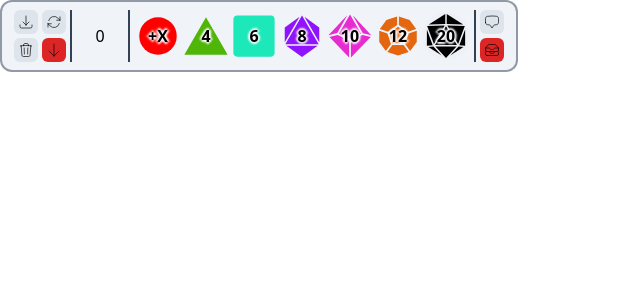
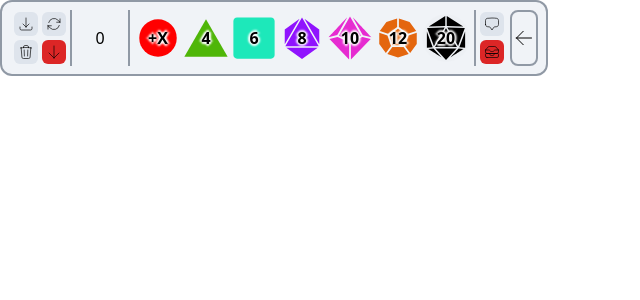
Before and after one commit to Lethargie1/Maptool-DiceTray, a Svelte app: page / in a window 1280 px wide. Shown: the top 300 px of the page, without its empty margins (0-640 px from the left). Built offline with nearby package versions, Linux system fonts and the light colour scheme; the HTML template or start-up script is replaced by a standard one.

Commit message:
Can now minimize control bar

```diff
--- a/src/UI/HorizontalControlBar.svelte
+++ b/src/UI/HorizontalControlBar.svelte
@@ -3,16 +3,15 @@
     import TrayControl from "./TrayControl.svelte";
     import DiceAdder from "./DiceAdder.svelte";
     import MetaControl from "./MetaControl.svelte";
-    import { slide } from 'svelte/transition';
+    import { slide } from "svelte/transition";
+    import Icon from "./Icon.svelte"
     let trayContent = getContext("trayContent");
 
     export let displayTray = false;
     export let displaySaved = false;
-
-
-
-
-
+    let savedDisplay = 0;
+    let showControls = true;
+    $: iconName = showControls ? "arrowleft" : "arrowright"
     let trayName;
     let sendToChat;
     const unsubscribe = trayContent.subscribe((value) => {
@@ -27,26 +26,88 @@
         (previousTotal, currentDice) => previousTotal + currentDice.value,
         0
     );
+
+    function horizontalSlide(node, {
+	delay = 0,
+	duration = 800
+}) {
+    const o = parseFloat(getComputedStyle(node).width);
+    const h = parseFloat(getComputedStyle(node).height);
+	return {
+		delay,
+		duration,
+		css: (t,u) => `transform: translate(-${u*o}px,0);
+        clip-path: inset(0px 5px);`
+	};
+}
+function horizontalShrink(node, {
+	delay = 0,
+	duration = 800
+}) {
+    const o = parseFloat(getComputedStyle(node).width);
+    const h = parseFloat(getComputedStyle(node).height);
+	return {
+		delay,
+		duration,
+		css: (t,u) => `height: ${h}px;width: ${t*o}px;clip-path: inset(0px 5px);`
+	};
+}
+
+function handleStretcher(){
+    if (showControls){
+        if (displaySaved)
+            savedDisplay = 2
+        else if (displayTray)
+            savedDisplay = 1
+        else
+            savedDisplay = 0
+        displaySaved=false
+        displayTray =false
+        showControls = false
+
+    }else{
+        if (savedDisplay == 2)
+            displaySaved = true
+        else if (savedDisplay == 1)
+            displayTray = true
+
+        showControls = true
+
+    }
+}
 </script>
 
-<div class="grid justify-start items-stretch whole">
+<div class="wrapper">
+    {#if showControls}
+    <div class="contentBox" transition:horizontalShrink>
+        <div class="content ">
             <div class="controlsLeft">
                 <div class="px-1 flex justify-center items-center">
-            <TrayControl bind:displayTray on:showTray/>
+                    <TrayControl bind:displayTray on:showTray />
                 </div>
                 <div
-            class="flex justify-center items-center border-x-2 border-slate-700 "
+                    class="flex justify-center items-center border-x-2 border-slate-700 border-opacity-50"
                 >
                     {trayTotal}
                 </div>
             </div>
             <div class="adder">
-        <DiceAdder on:addDice/>
+                <DiceAdder on:addDice />
             </div>
             <div class="meta">
-        <div class="px-1 flex justify-center items-center border-l-2 border-slate-700">
-            <MetaControl bind:displaySaved on:showSaved/>
+                <div
+                    class="px-1 flex justify-center items-center border-l-2 border-slate-700 border-opacity-50"
+                >
+                    <MetaControl bind:displaySaved on:showSaved />
                 </div>
+            </div>
+        </div>
+    </div>
+    {/if}
+    <button class="controlHider" on:click={()=>handleStretcher()}>
+        <Icon name={iconName} />
+    </button>
+
 </div>
 {#if displayTray}
         <div class="namepill" transition:slide>
@@ -56,32 +117,50 @@
             />
         </div>
     {/if}
-</div>
+<style>
+    .contentBox{
+        @apply w-fit h-14 ;
+        position:static
 
-<style>
+    }
+    .content{
+        @apply grid justify-start items-stretch whole h-14;
+        position: relative;
+        right: 0px;
+        width: 31.25rem
+
+    }
+    .controlHider {
+        @apply w-7 h-14 border-slate-700 border-opacity-50 border-2 rounded-lg;
+        grid-row-start: 1;
+        grid-column-start: 2;
+
+    }
+    .wrapper {
+        @apply grid justify-start items-stretch w-fit bg-opacity-50 bg-slate-200 border-slate-700 border-opacity-50 rounded-xl p-2 border-2;
+
+
+    }
     .controlsLeft {
-        @apply grid grid-cols-2  w-fit items-stretch justify-items-stretch py-2 pl-2 bg-opacity-50 bg-slate-200 rounded-l-xl border-y-2 border-l-2 border-slate-700 border-opacity-50;
+        @apply grid grid-cols-2  w-fit items-stretch justify-items-stretch;
         grid-row-start: 1;
         grid-column-start: 1;
     }
     .adder {
-        @apply px-1 bg-opacity-50 bg-slate-200 w-fit border-y-2 border-slate-700 border-opacity-50;
+        @apply px-1 w-fit;
         grid-row-start: 1;
         grid-column-start: 2;
         display: flex;
         align-items: center;
     }
     .meta {
-        @apply flex pr-2 py-2 items-stretch bg-opacity-50 bg-slate-200 rounded-r-xl w-fit border-y-2 border-r-2 border-slate-700 border-opacity-50 ;
+        @apply flex items-stretch  w-fit;
         grid-row-start: 1;
         grid-column-start: 3;
     }
     .namepill {
-        @apply rounded-b-xl bg-opacity-50 bg-slate-200 flex justify-center items-center ml-2 p-1 px-3 border-b-2 border-x-2 border-slate-700;
-        grid-row-start: 2;
-        grid-column-start: 1;
-        grid-column-end: span 2;
-        justify-self: start
+        @apply rounded-b-xl bg-opacity-50 bg-slate-200 flex justify-center items-center ml-2 p-1 px-3 border-b-2 border-x-2 border-slate-700 w-fit;
+
     }
     .whole {
         min-width: 330px;
--- a/src/UI/Icon.svelte
+++ b/src/UI/Icon.svelte
@@ -23,6 +23,16 @@
             box: 24,
             name: "arrowdown",
             svg:`<path stroke-linecap="round" stroke-linejoin="round" d="M19.5 13.5L12 21m0 0l-7.5-7.5M12 21V3" />`
+        },
+        {
+            box:24,
+            name: "arrowright",
+            svg:`<path stroke-linecap="round" stroke-linejoin="round" d="M4.5 12h15m0 0l-6.75-6.75M19.5 12l-6.75 6.75" />`
+        },
+        {
+            box:24,
+            name: "arrowleft",
+            svg:`<path stroke-linecap="round" stroke-linejoin="round" d="M19.5 12h-15m0 0l6.75 6.75M4.5 12l6.75-6.75" />`
         },
         {
             box:24,
```
Lines whose indentation alone changed are shown as unchanged.
